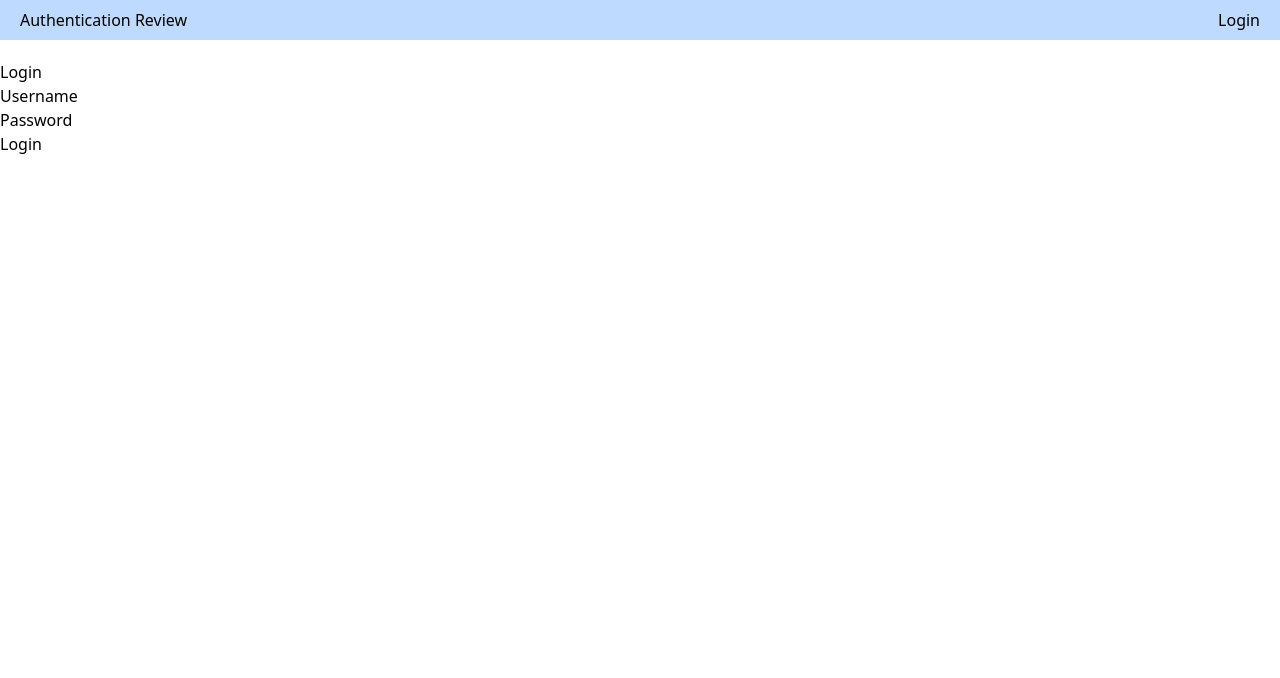
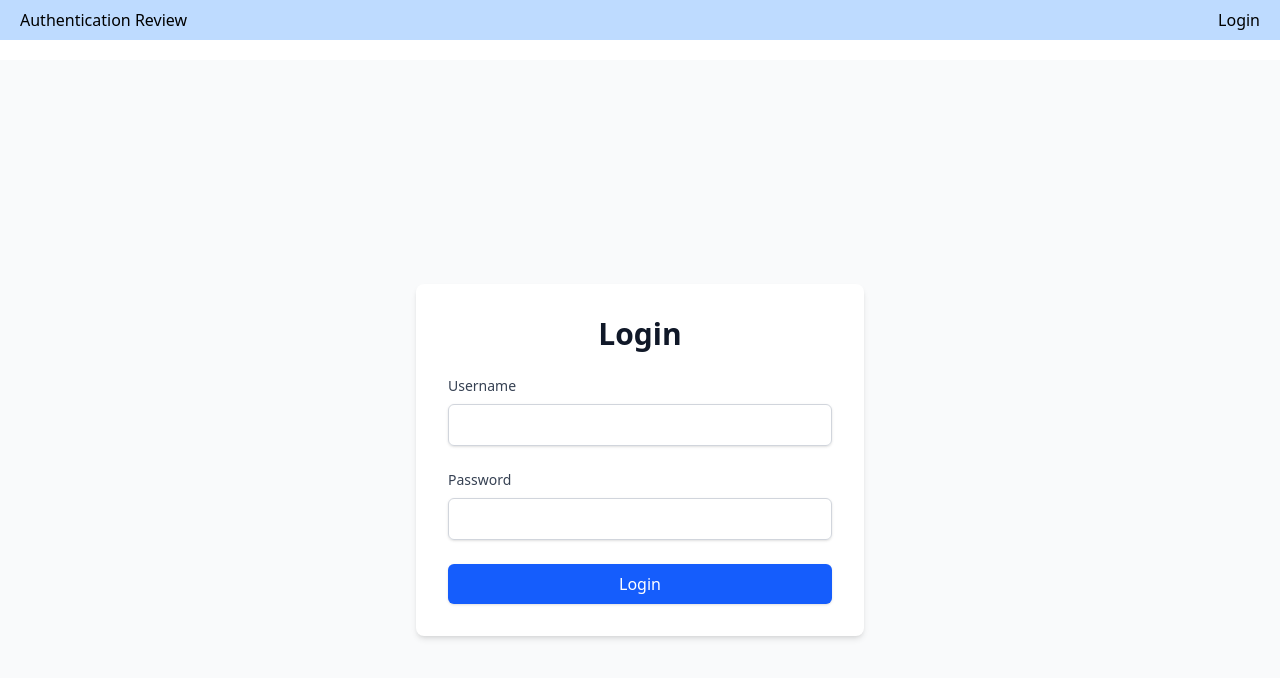
Before and after one commit to BodyKount/Recipe-Wizard, a React app in the folder client/: page /login in a window 1280 px wide. Shown: the top 678 px of the page. Built offline with nearby package versions, Linux system fonts and the light colour scheme; the HTML template or start-up script is replaced by a standard one.

Commit message:
Fixed the website so that it actually goes full width, and added a better login UI

```diff
--- a/client/src/App.tsx
+++ b/client/src/App.tsx
@@ -7,9 +7,9 @@ import Navbar from './components/Navbar';
 
 function App() {
   return (
-    <div>
+    <div className="w-full">
       <Navbar />
-      <main className='container pt-5'>
+      <main className="w-full min-h-screen pt-5">
         <Outlet />
       </main>
     </div>
--- a/client/src/pages/Login.tsx
+++ b/client/src/pages/Login.tsx
@@ -31,35 +31,45 @@ const Login = () => {
   };
 
   return (
-    <div className='form-container'>
-      <form className='form login-form' onSubmit={handleSubmit}>
-        <h1>Login</h1>
-        <div className='form-group'>
-          <label>Username</label>
+    <div className="min-h-screen flex items-center justify-center bg-gray-50">
+      <div className="max-w-md w-full space-y-8 p-8 bg-white rounded-lg shadow-md">
+        <form className="space-y-6" onSubmit={handleSubmit}>
+          <h1 className="text-3xl font-bold text-center text-gray-900">Login</h1>
+
+          <div className="space-y-2">
+            <label className="block text-sm font-medium text-gray-700">
+              Username
+            </label>
             <input
-            className='form-input'
-            type='text'
-            name='username'
-            value={loginData.username || ''}
+              className="w-full px-3 py-2 border border-gray-300 rounded-md shadow-sm focus:ring-2 focus:ring-blue-500 focus:border-blue-500"
+              type="text"
+              name="username"
+              value={loginData.username}
               onChange={handleChange}
             />
           </div>
-        <div className='form-group'>
-          <label>Password</label>
+
+          <div className="space-y-2">
+            <label className="block text-sm font-medium text-gray-700">
+              Password
+            </label>
             <input
-            className='form-input'
-            type='password'
-            name='password'
-            value={loginData.password || ''}
+              className="w-full px-3 py-2 border border-gray-300 rounded-md shadow-sm focus:ring-2 focus:ring-blue-500 focus:border-blue-500"
+              type="password"
+              name="password"
+              value={loginData.password}
               onChange={handleChange}
             />
           </div>
-        <div className='form-group'>
-          <button className='btn btn-primary' type='submit'>
+
+          <button
+            className="w-full py-2 px-4 bg-blue-600 hover:bg-blue-700 text-white font-medium rounded-md shadow-sm transition duration-150 ease-in-out"
+            type="submit"
+          >
             Login
           </button>
+        </form>
       </div>
-      </form>
     </div>
   );
 };
```
Lines whose indentation alone changed are shown as unchanged.
